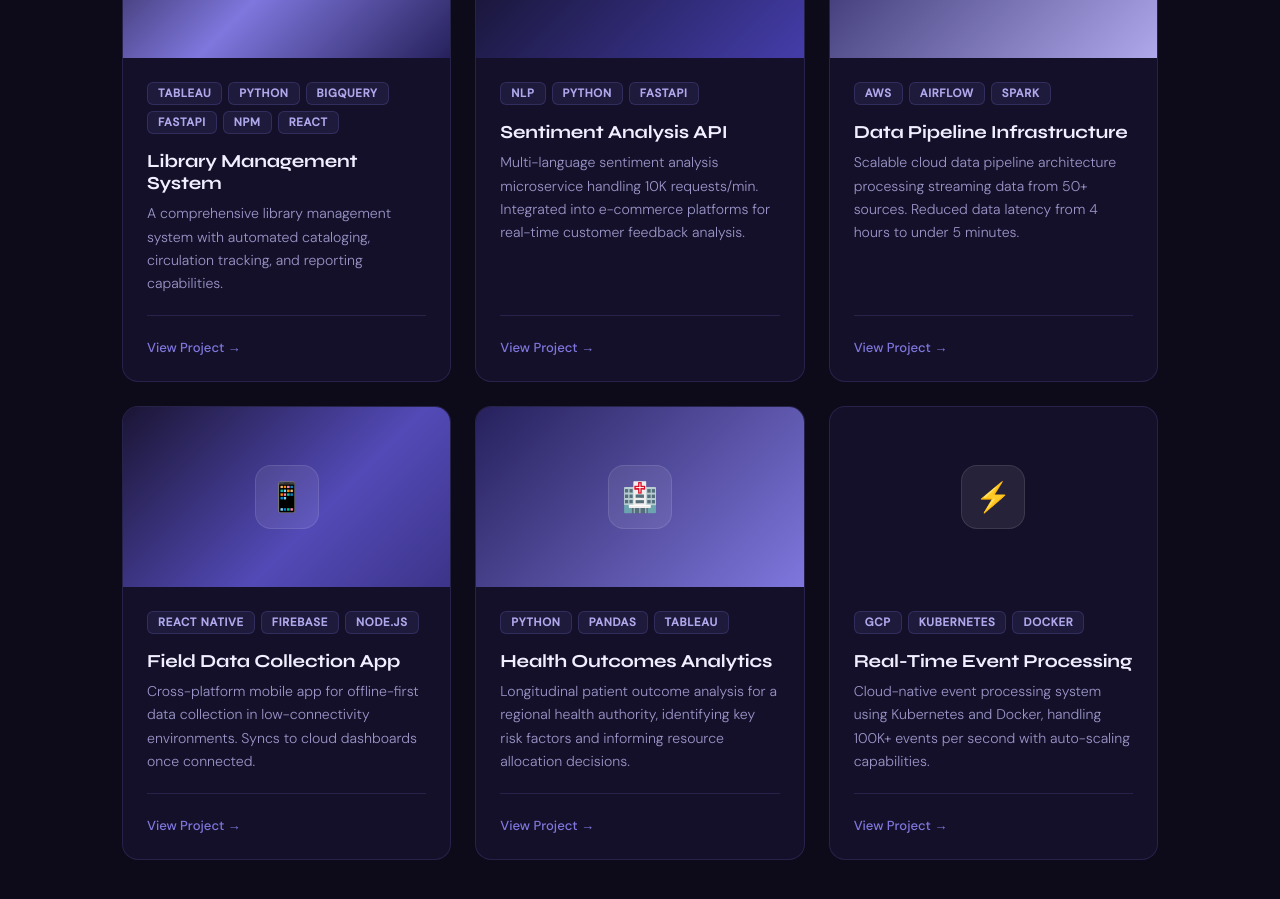
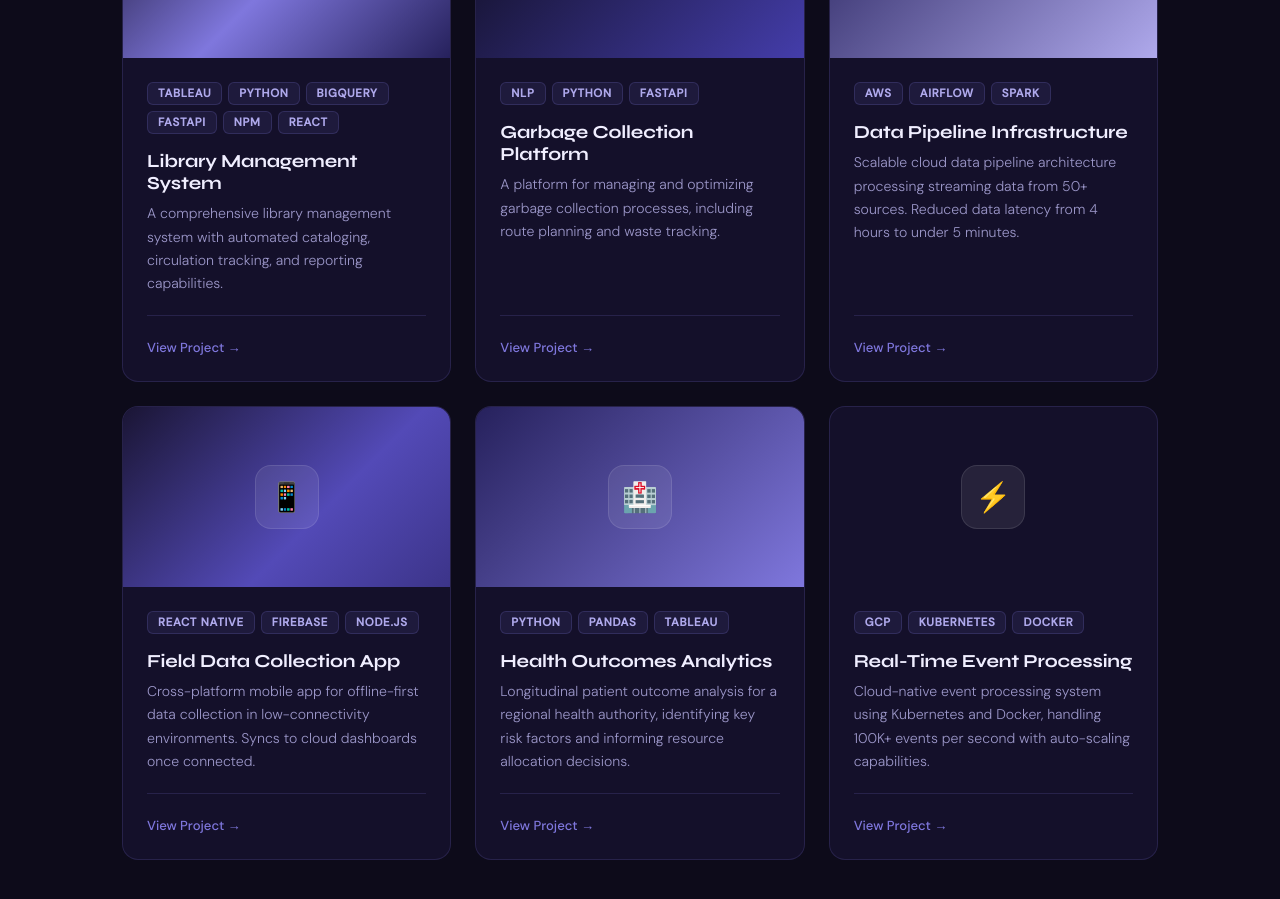
Before and after one commit to kechomartin/portfoliov3, a React (Create React App) app: page / in a window 1280 px wide. Shown: the part 2080-2979 px from the top of the page. Built offline with nearby package versions, Linux system fonts and the light colour scheme.

Commit message:
Update project title and description for Garbage Collection Platform

```diff
--- a/src/data/portfolio.js
+++ b/src/data/portfolio.js
@@ -81,8 +81,8 @@ export const projects = [
   {
     id: 5, category: 'ml', icon: '🔍', thumbIndex: 5,
     tags: ['NLP', 'Python', 'FastAPI'],
-    title: 'Sentiment Analysis API',
-    description: 'Multi-language sentiment analysis microservice handling 10K requests/min. Integrated into e-commerce platforms for real-time customer feedback analysis.',
+    title: 'Garbage Collection Platform',
+    description: 'A platform for managing and optimizing garbage collection processes, including route planning and waste tracking.',
     link: '#',
   },
   {
```
